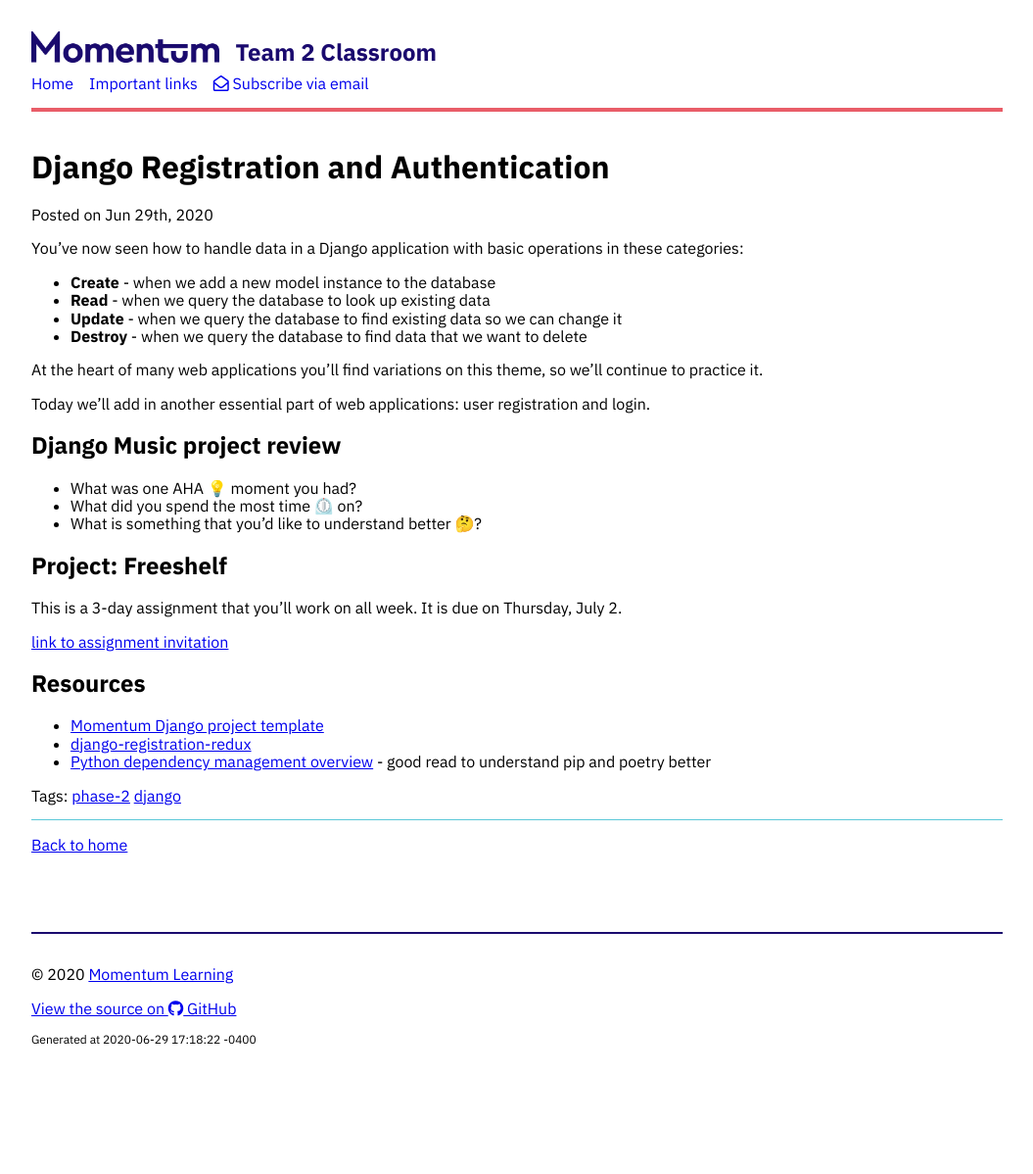
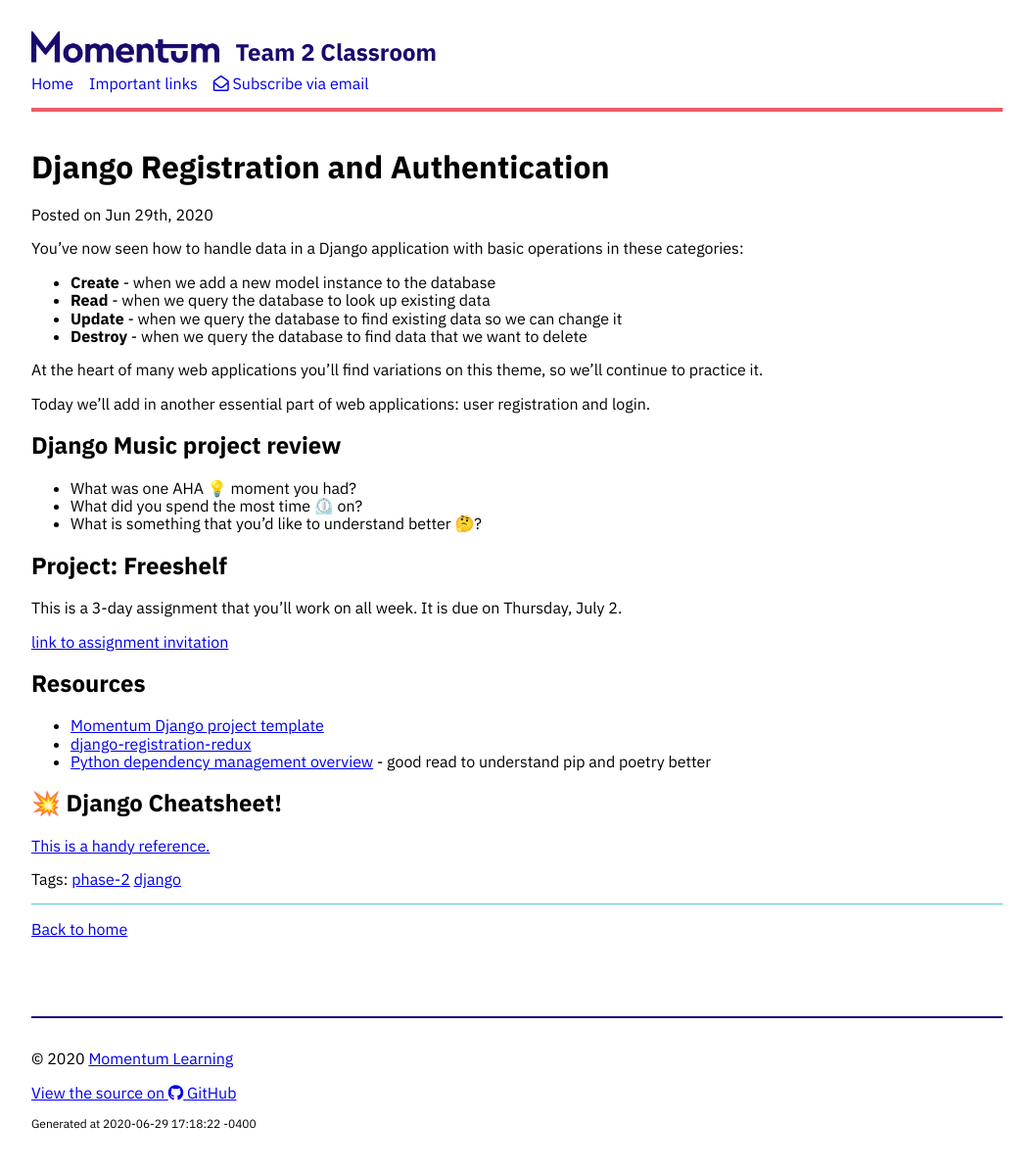
Before and after one commit to momentum-team-3/momentum-team-3.github.io, a Jekyll site: the page built from _posts/2020-06-29-django-auth.md, in a window 1280 px wide. Shown: the whole page at 98% size, without its empty margins (112-1167 px from the left). Built offline with Jekyll 4.4.1, drawn with Linux system fonts in a browser that asks for light colours; nearby versions of some CDN libraries; before the commit the page ends 1112 px from its top, so only the background shows below that.

Commit message:
Add django cheatsheet

```diff
--- a/_posts/2020-06-29-django-auth.md
+++ b/_posts/2020-06-29-django-auth.md
@@ -32,3 +32,7 @@ This is a 3-day assignment that you'll work on all week. It is due on Thursday,
 * [Momentum Django project template](https://github.com/momentumlearn/django-project-template)
 * [django-registration-redux](https://django-registration-redux.readthedocs.io/en/latest/index.html)
 * [Python dependency management overview](https://modelpredict.com/python-dependency-management-tools) - good read to understand pip and poetry better
+
+## 💥 Django Cheatsheet!
+
+[This is a handy reference.](https://github.com/lucrae/django-cheat-sheet)
```
